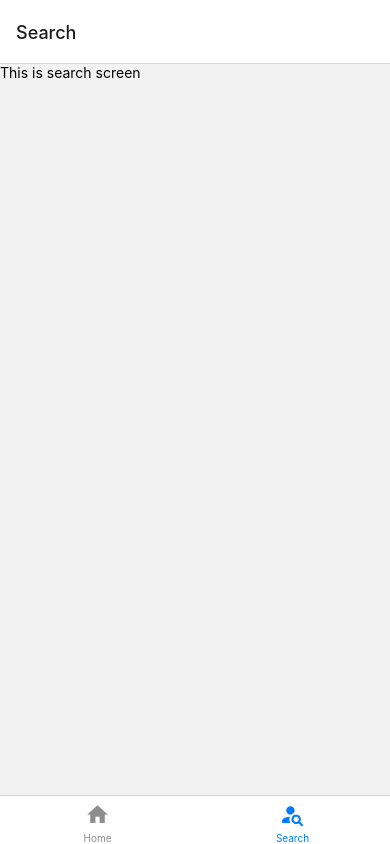
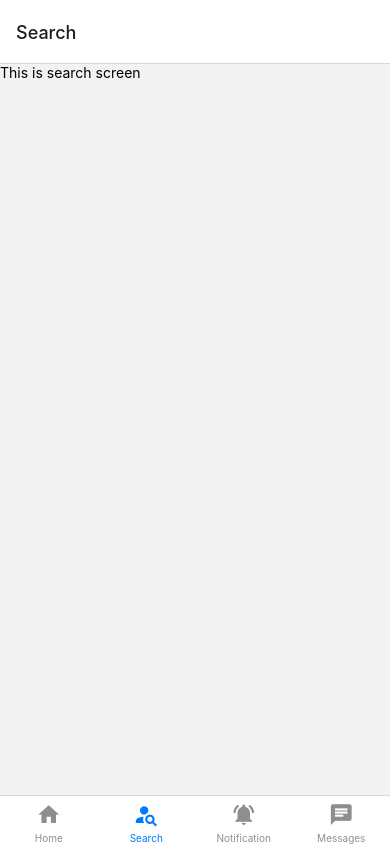
Before and after one commit to abhishekjha2022/TweetDaily, a React Native app: screen /Search in a window 390 px wide. Built offline with nearby package versions, Linux system fonts and the light colour scheme.

Commit message:
Added bottom tab navigator to all screen

```diff
--- a/navigation/BottomTabNavigator.js
+++ b/navigation/BottomTabNavigator.js
@@ -1,9 +1,10 @@
 import {createBottomTabNavigator} from '@react-navigation/bottom-tabs';
 import HomeScreen from '../screens/HomeScreen';
-import TweetDetailScreen from '../screens/TweetDetailScreen';
-import FeedScreenNavigator from './FeedScreenNavigator';
 import MaterialCommunityIcons from 'react-native-vector-icons/MaterialCommunityIcons';
 import SearchScreen from '../screens/SearchScreen';
+import MaterialIcons from 'react-native-vector-icons/MaterialIcons';
+import NotificationScreen from '../screens/NotificationScreen';
+import MessagesScreen from '../screens/MessagesScreen';
 
 const Tab = createBottomTabNavigator();
 
@@ -34,6 +35,30 @@ const BottomTabNavigator = () => (
         ),
       }}
     />
+    <Tab.Screen
+      name="Notificaton"
+      component={NotificationScreen}
+      options={{
+        tabBarLabel: 'Notification',
+        tabBarIcon: ({color, size}) => (
+          <MaterialIcons name="notifications-on" color={color} size={size} />
+        ),
+      }}
+    />
+    <Tab.Screen
+      name="Messages"
+      component={MessagesScreen}
+      options={{
+        tabBarLabel: 'Messages',
+        tabBarIcon: ({color, size}) => (
+          <MaterialCommunityIcons
+            name="message-text"
+            color={color}
+            size={size}
+          />
+        ),
+      }}
+    />
   </Tab.Navigator>
 );
 export default BottomTabNavigator;
--- a/screens/FeedScreen.js
+++ b/screens/FeedScreen.js
@@ -17,7 +17,6 @@ const FeedScreen = () => {
         keyExtractor={data => data.userId}
         renderItem={({item}) => <TweetContainer item={item} />}
       />
-      <TweetIcon onPress={() => navigate('Post Tweet', profileImage)} />
     </View>
   );
 };
--- a/screens/MessageScreen.js
+++ b/screens/MessagesScreen.js
@@ -1,11 +1,11 @@
 import React from 'react';
 import {View, Text} from 'react-native';
 
-const MessageScreen = () => {
+const MessagesScreen = () => {
   return (
     <View>
-      <Text>This is message screen</Text>
+      <Text>This is Messages screen</Text>
     </View>
   );
 };
-export default MessageScreen;
+export default MessagesScreen;
```
Also changed, not shown: navigation/MessagesScreenNavigator.js (added), navigation/NotificationScreenNavigator.js (added).
